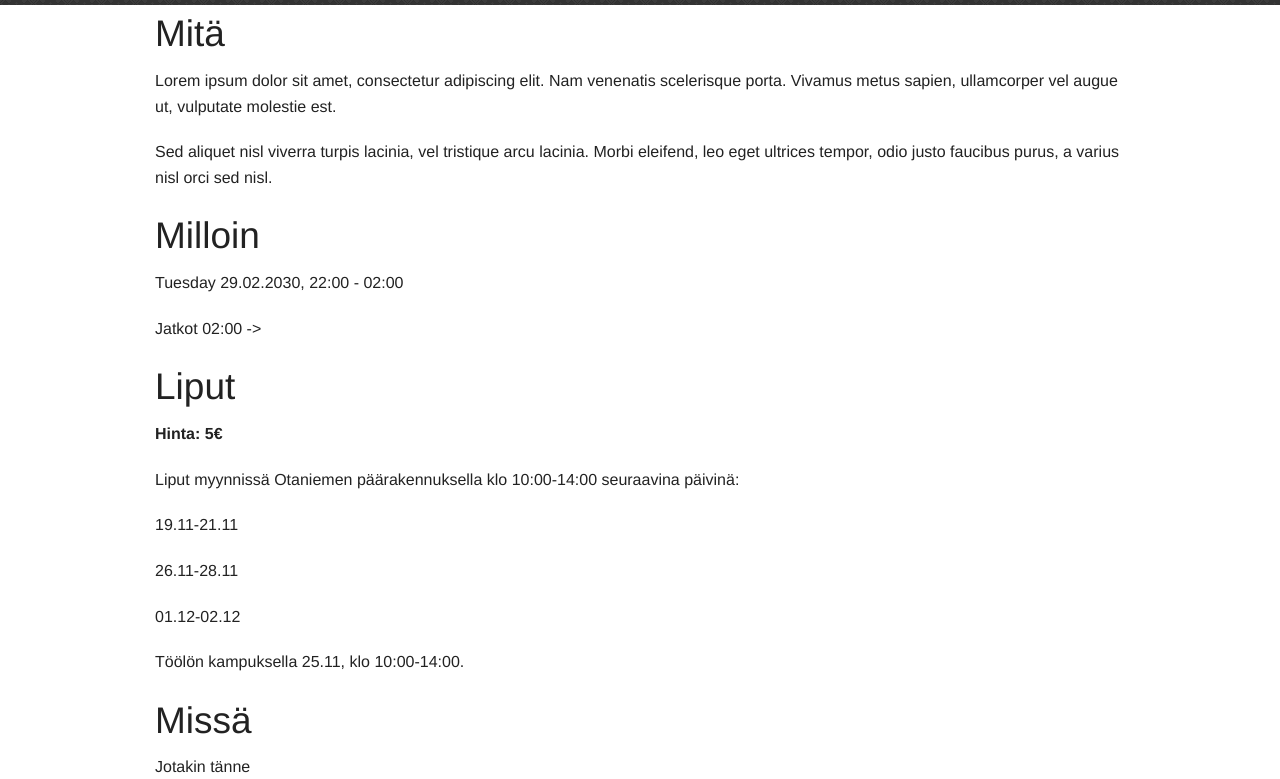
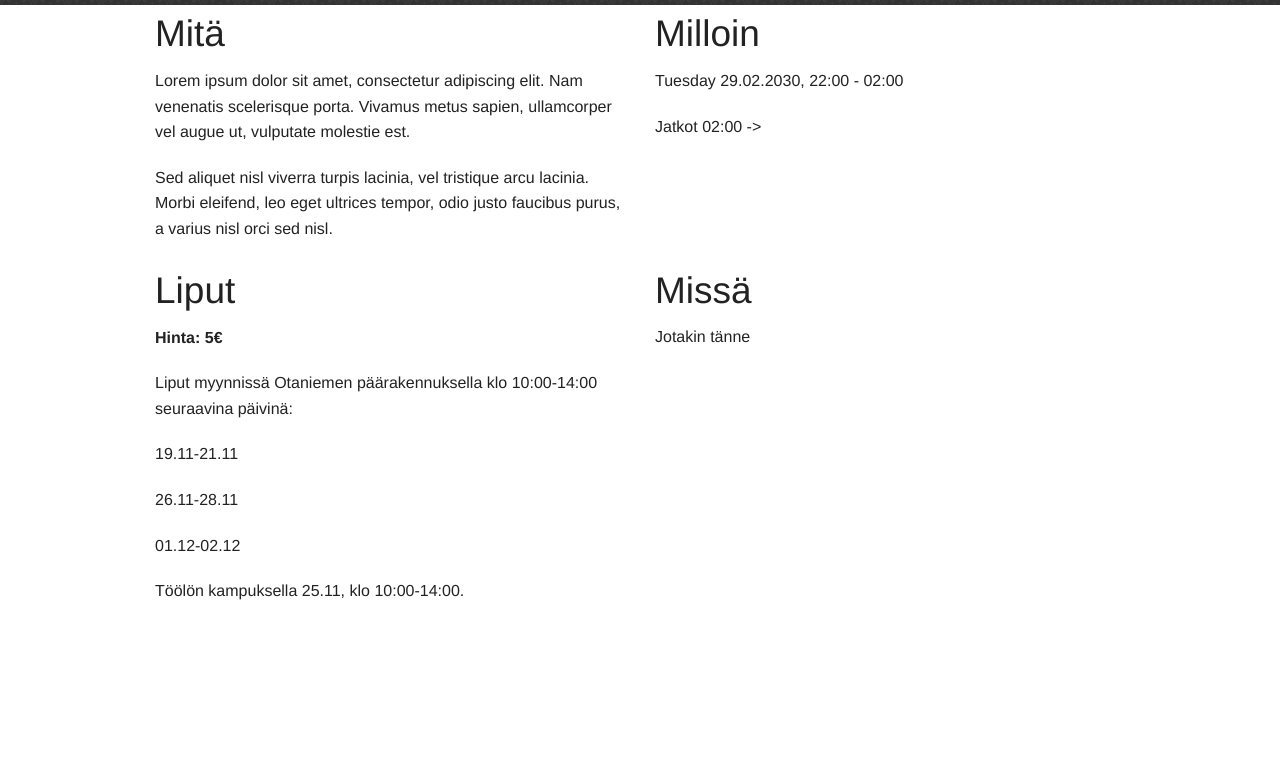
Before and after one commit to thesauri/cannarit2015, a plain HTML site: page index.htm in a window 1280 px wide. Shown: the part 840-1619 px from the top of the page. After the commit the page ends 1464 px from the top, so only its background shows below. Drawn offline with Linux system fonts and the light colour scheme.

Commit message:
Restructured the project as two columns

```diff
--- a/index.htm
+++ b/index.htm
@@ -33,15 +33,19 @@
 </div>
 
 <div class="row">
-  <div class="small-12 column">
+  <div class="small-12 medium-6 columns">
     <h2 id="what">Mitä</h2>
     <p>Lorem ipsum dolor sit amet, consectetur adipiscing elit. Nam venenatis scelerisque porta. Vivamus metus sapien, ullamcorper vel augue ut, vulputate molestie est.</p>
     <p>Sed aliquet nisl viverra turpis lacinia, vel tristique arcu lacinia. Morbi eleifend, leo eget ultrices tempor, odio justo faucibus purus, a varius nisl orci sed nisl.</p>
-
+  </div>
+  <div class="small-12 medium-6 columns">
     <h2>Milloin</h2>
     <p>Tuesday 29.02.2030, 22:00 - 02:00</p>
     <p>Jatkot 02:00 -> </p>
-
+  </div>
+</div>
+<div class="row">
+  <div class="small-12 medium-6 columns">
     <h2>Liput</h2>
     <p><strong>Hinta: 5€</strong></p>
 
@@ -50,10 +54,11 @@
     <p>26.11-28.11</p>
     <p>01.12-02.12</p>
     <p>Töölön kampuksella 25.11, klo 10:00-14:00.</p>
-
+  </div>
+  <div class="small-12 medium-6 columns">
     <h2>Missä</h2>
     Jotakin tänne
-    </div>
+
   </div>
 
   <script src="js/vendor/jquery.js"></script>
```
